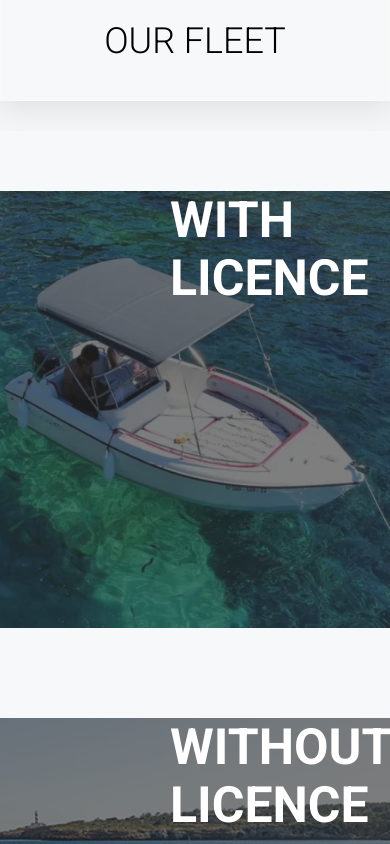
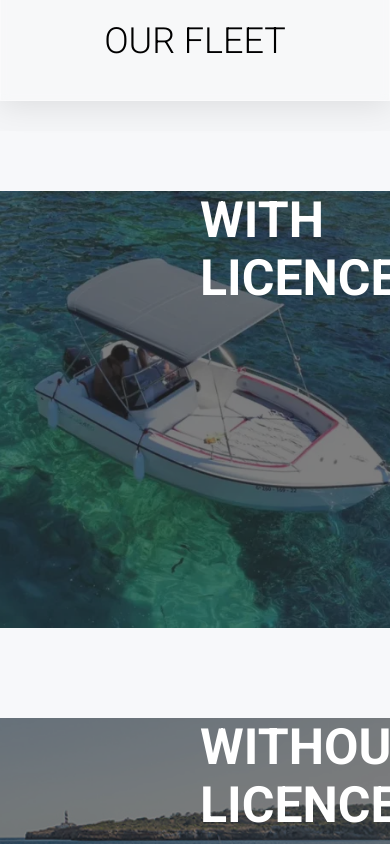
Before and after one commit to DanielBorrego/renturboat, a React (Vite) app: page / in a window 390 px wide. Shown: the part 2260-3104 px from the top of the page. Built offline with nearby package versions, Linux system fonts and the light colour scheme; a web font is replaced by a local one.

Commit message:
clave quitada

```diff
--- a/src/Video.css
+++ b/src/Video.css
@@ -260,7 +260,6 @@ a {
 
     .FleetContainer div {
         flex-direction: column;
-        margin-left: 0;
         align-items: center;
         row-gap: 30px;
     }
```
